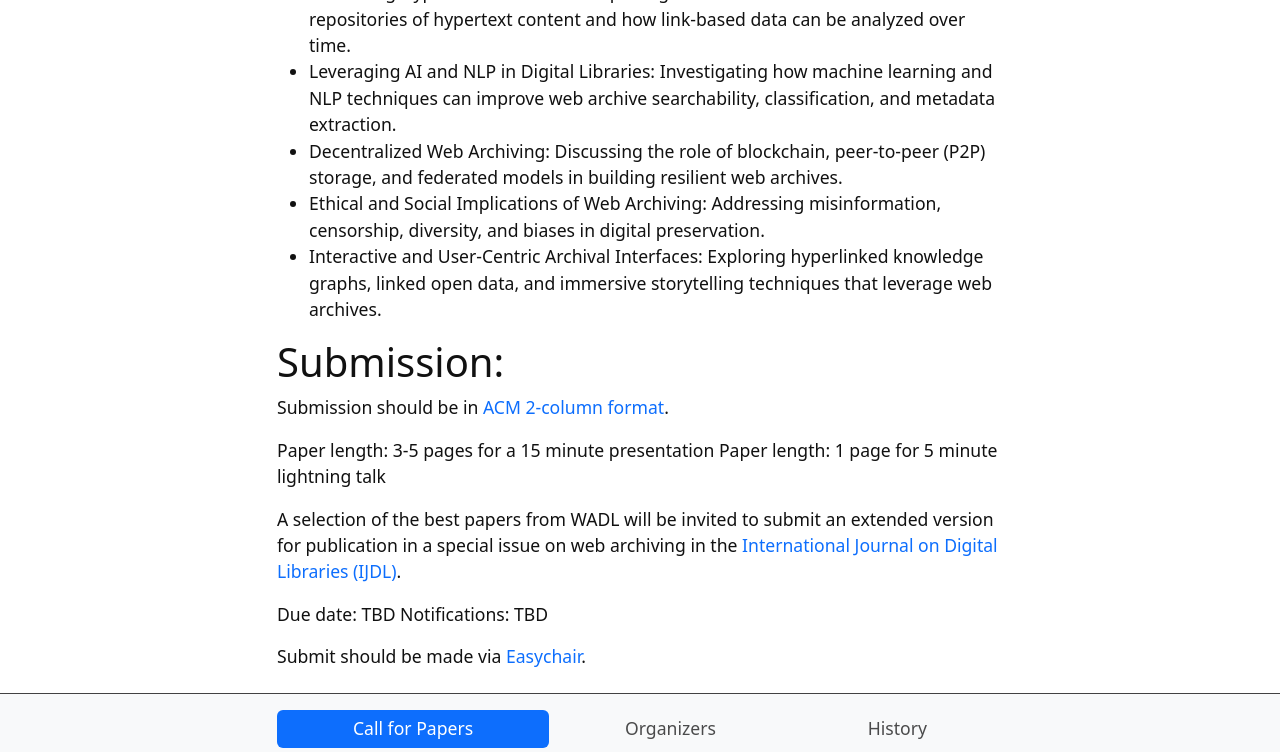
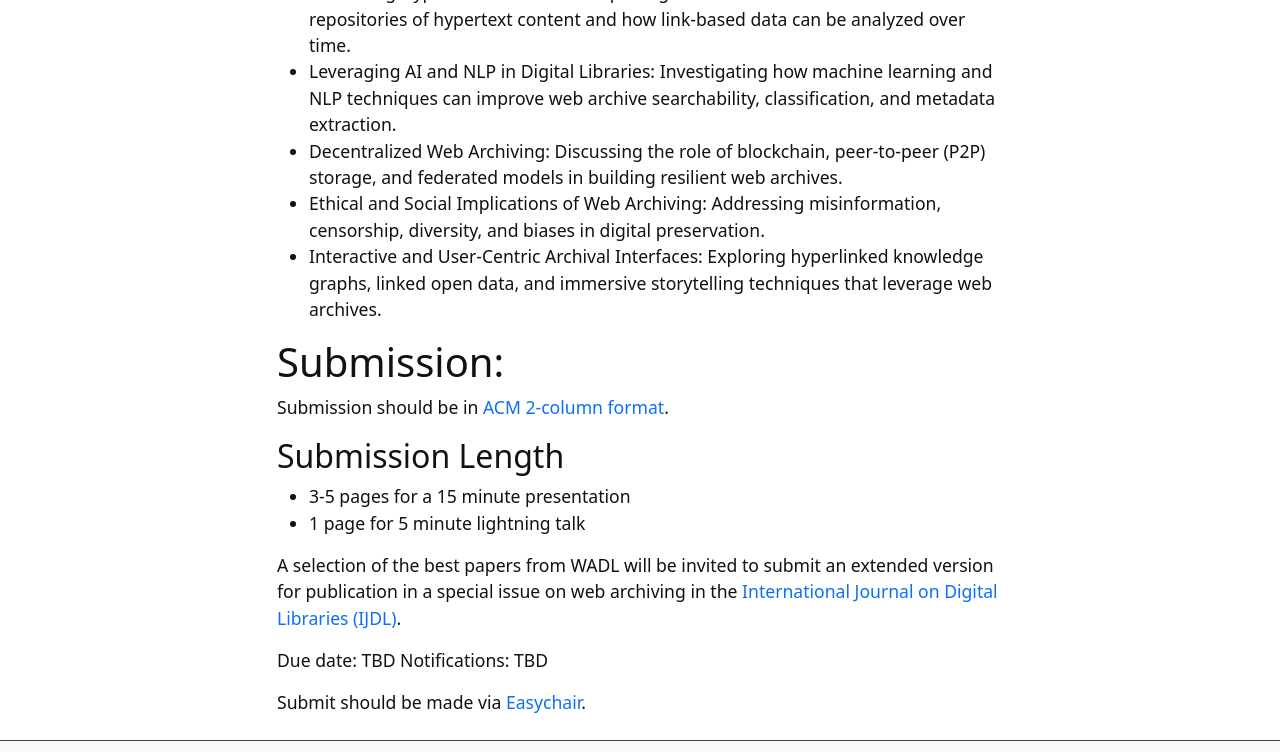
Before and after one commit to wadlworkshop/wadlworkshop.github.io, a Jekyll site: the page built from 2025/content/0-cfp.md, in a window 1280 px wide and 900 px high, scrolled down 804 px, cut to the strip 0-752 px from the top of the window. Built offline with Jekyll 4.4.1, drawn with Linux system fonts in a browser that asks for light colours; our own code applies the rules of GitHub Pages for plain Markdown files.

Commit message:
Update 0-cfp.md

```diff
--- a/2025/content/0-cfp.md
+++ b/2025/content/0-cfp.md
@@ -25,8 +25,10 @@ WADL 2025 will cover all topics of interest and specifically invite contribution
 
 Submission should be in [ACM 2-column format](https://www.acm.org/publications/proceedings-template).
 
-Paper length: 3-5 pages for a 15 minute presentation
-Paper length: 1 page for 5 minute lightning talk
+## Submission Length
+
+* 3-5 pages for a 15 minute presentation
+* 1 page for 5 minute lightning talk
 
 A selection of the best papers from WADL will be invited to submit an extended version for publication in a special issue on web archiving in the [International Journal on Digital Libraries (IJDL)](https://link.springer.com/journal/799).
 
```
